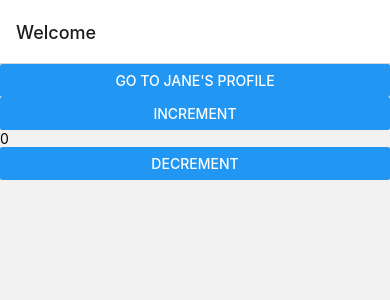
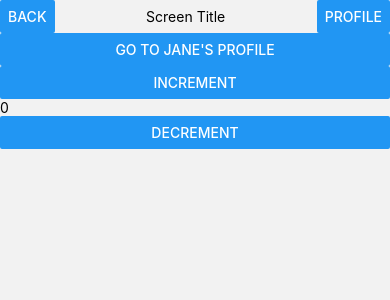
Before and after one commit to JeremiahYoder/jsonPlaceholder, a React Native app: screen / in a window 390 px wide. Shown: the top 300 px of the page. Built offline with nearby package versions, Linux system fonts and the light colour scheme.

Commit message:
splash screen. app header. navigation updates

```diff
--- /dev/null
+++ b/src/components/AppHeader/index.tsx
@@ -0,0 +1,22 @@
+import React from 'react'
+import { Button, View, Text, StyleSheet } from 'react-native'
+
+function AppHeader() {
+    return (
+        <View style={styles.container}>
+            <Button title='Back' />
+            <Text>Screen Title</Text>
+            <Button title='Profile' />
+        </View>
+    )
+}
+
+const styles = StyleSheet.create({
+    container: {
+        flexDirection: 'row',
+        justifyContent: 'space-between',
+        alignItems: 'center'
+    }
+})
+
+export default AppHeader
--- /dev/null
+++ b/src/constants/screens.ts
@@ -0,0 +1,3 @@
+export const SPLASH = 'Splash'
+export const HOME = 'Home'
+export const PROFILE = 'Profile'
--- a/src/navigation/index.tsx
+++ b/src/navigation/index.tsx
@@ -4,19 +4,35 @@ import {createNativeStackNavigator} from '@react-navigation/native-stack';
 import type { RootStackParamList } from './types'
 import HomeScreen from '../screens/Home'
 import ProfileScreen from '../screens/Profile'
+import SplashScreen from '../screens/Splash';
+
+import AppHeader from '../components/AppHeader';
+
+import {
+  SPLASH, HOME, PROFILE
+} from '../constants/screens'
 
 const Stack = createNativeStackNavigator<RootStackParamList>();
 
 export const NavigationStack = () => {
   return (
     <NavigationContainer>
-      <Stack.Navigator>
+      <Stack.Navigator initialRouteName={SPLASH} screenOptions={{
+        header: AppHeader
+      }}>
+      <Stack.Screen
+          name={SPLASH}
+          component={SplashScreen}
+          options={{
+            headerShown: false
+          }}
+        />
         <Stack.Screen
-          name="Home"
+          name={HOME}
           component={HomeScreen}
           options={{title: 'Welcome'}}
         />
-        <Stack.Screen name="Profile" component={ProfileScreen} />
+        <Stack.Screen name={PROFILE} component={ProfileScreen} />
       </Stack.Navigator>
     </NavigationContainer>
   );
--- a/src/navigation/types.ts
+++ b/src/navigation/types.ts
@@ -1,9 +1,11 @@
 import type { NativeStackScreenProps } from '@react-navigation/native-stack';
 
 export type RootStackParamList = {
+    Splash: undefined;
     Home: undefined;
     Profile: { name: string };
 };
 
+export type SplashProps = NativeStackScreenProps<RootStackParamList, 'Splash'>;
 export type HomeProps = NativeStackScreenProps<RootStackParamList, 'Home'>;
 export type ProfileProps = NativeStackScreenProps<RootStackParamList, 'Profile'>;
--- /dev/null
+++ b/src/screens/Splash.tsx
@@ -0,0 +1,33 @@
+import React, { useEffect } from 'react';
+import { Text, View, StyleSheet } from 'react-native'
+import { SplashProps } from '../navigation/types';
+import { HOME } from '../constants/screens'
+
+const Splash = ({ navigation }: SplashProps) => {
+
+    useEffect(() => {
+        setTimeout(() => navigation.navigate(HOME), 2000)
+    }, [])
+
+    return (
+        <View style={styles.container}>
+            <Text>SLASH SCREEN</Text>
+        </View>
+    )
+}
+
+const styles = StyleSheet.create({
+    container: {
+        flex: 1,
+
+        borderColor: 'red', borderWidth: 1,
+
+        alignItems: 'center',
+        justifyContent: 'center'
+    },
+    content: {
+
+    }
+})
+
+export default Splash;
```
Also changed, not shown: src/slices/navigationSlice.ts (added, +23 -0 lines), src/thunks/splash.ts (added, +16 -0 lines).
